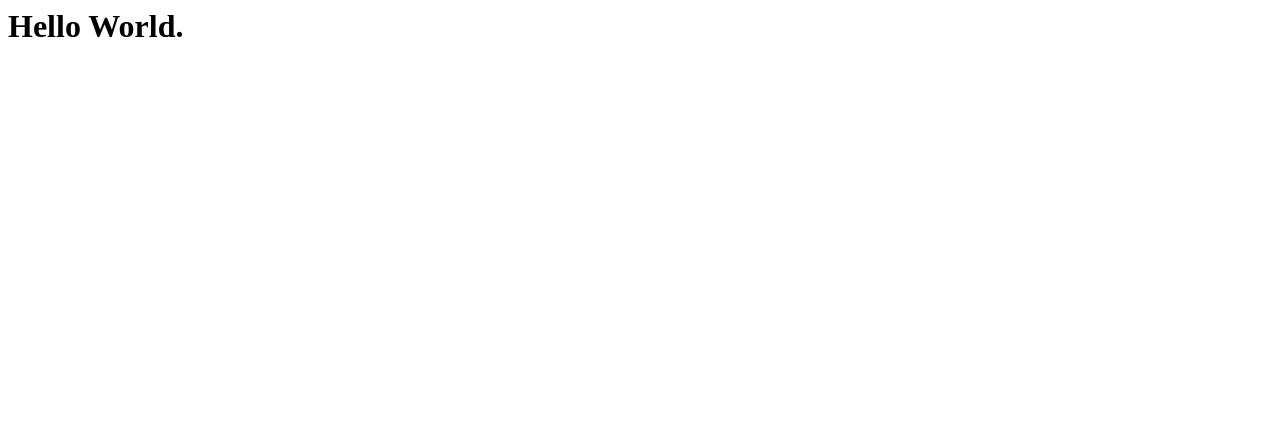
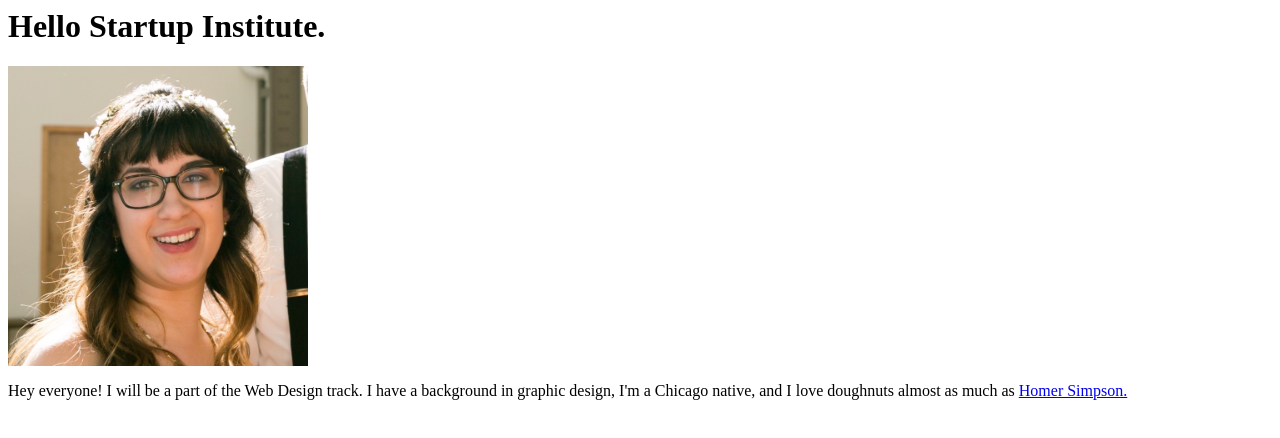
Before and after one commit to alliefleming/alliefleming.github.io, a plain HTML site: page index.html in a window 1280 px wide. Drawn offline with Linux system fonts and the light colour scheme.

Commit message:
profile picture and brief bio

```diff
--- a/index.html
+++ b/index.html
@@ -1 +1,3 @@
-<h1>Hello World.</h1>
+<h1>Hello Startup Institute.</h1>
+<img src="images/Fleming_376_2.jpg" height="300"/>
+<p>Hey everyone! I will be a part of the Web Design track. I have a background in graphic design, I'm a Chicago native, and I love doughnuts almost as much as <a href="http://gph.is/12Ms501" target="_blank"> Homer Simpson.</a></p>
```
Also changed, not shown: images/Fleming_376_2.jpg (added).
